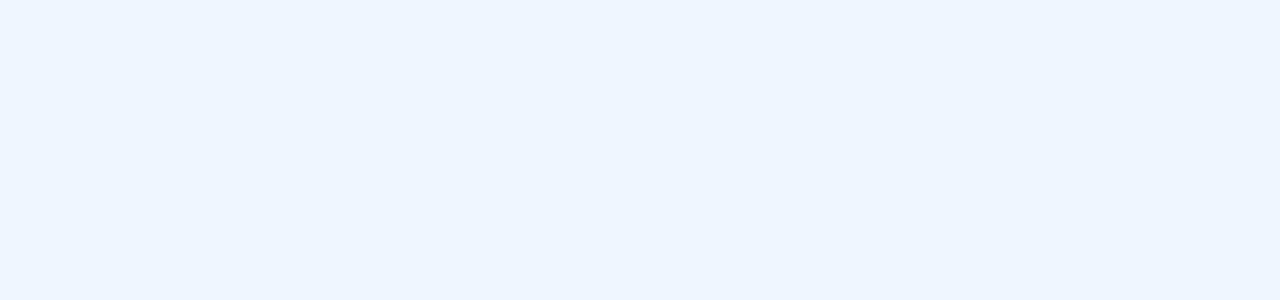
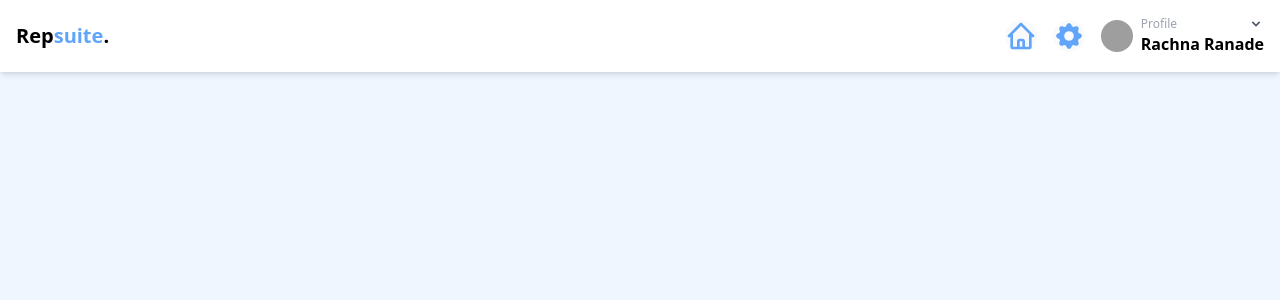
Before and after one commit to amaan-ahmad/repsuite-frontend, a React (Create React App) app: page /dashboard in a window 1280 px wide. Shown: the top 300 px of the page. Built offline with nearby package versions, Linux system fonts and the light colour scheme; grey boxes are pictures that could not be loaded.

Commit message:
navbar added

```diff
--- /dev/null
+++ b/src/components/Navbar.js
@@ -0,0 +1,37 @@
+import { Home, Settings, ArrowChevronDown } from "./svg";
+
+export default function Navbar() {
+  return (
+    <>
+      <div className="bg-white w-full shadow-md p-4 flex flex-row justify-between items-center">
+        <div className="text-xl font-bold">
+          Rep<span className="text-blue-400">suite</span>.
+        </div>
+        <div className="flex justify-evenly flex-row w-auto items-center">
+          <div className="flex items-center justify-center rounded-full bg-gray-50 text-sm w-8 h-8 mx-2">
+            <Home className="text-blue-400 text-xs w-full" />
+          </div>
+          <div className="flex items-center justify-center rounded-full bg-gray-50 text-sm w-8 h-8 mx-2">
+            <Settings className="text-blue-400 text-xs w-full" />
+          </div>
+          <div className="flex items-center justify-center rounded-full bg-gray-50 text-sm w-8 h-8 mx-2">
+            <img
+              className="w-8 h-8 rounded-full"
+              src="https://images.unsplash.com/photo-1593104547489-5cfb3839a3b5?ixid=MXwxMjA3fDB8MHxwaG90by1wYWdlfHx8fGVufDB8fHw%3D&ixlib=rb-1.2.1&auto=format&fit=crop&w=1036&q=80"
+            />
+          </div>
+          <div className="flex flex-col">
+            <div className="flex flex-row justify-between text-xs">
+              <span className="text-gray-400  font-thin">Profile</span>
+              <span className="w-4 h-4">
+                {" "}
+                <ArrowChevronDown className="text-gray-600 font-semibold " />
+              </span>
+            </div>
+            <span className="font-bold">Rachna Ranade</span>
+          </div>
+        </div>
+      </div>
+    </>
+  );
+}
--- a/src/components/svg.js
+++ b/src/components/svg.js
@@ -79,3 +79,60 @@ export const Thumbup = ({ className }) => {
     </>
   );
 };
+
+export const Home = ({ className }) => {
+  return (
+    <>
+      <svg
+        xmlns="http://www.w3.org/2000/svg"
+        fill="none"
+        viewBox="0 0 24 24"
+        stroke="currentColor"
+        className={className}
+      >
+        <path
+          strokeLinecap="round"
+          strokeLinejoin="round"
+          strokeWidth={2}
+          d="M3 12l2-2m0 0l7-7 7 7M5 10v10a1 1 0 001 1h3m10-11l2 2m-2-2v10a1 1 0 01-1 1h-3m-6 0a1 1 0 001-1v-4a1 1 0 011-1h2a1 1 0 011 1v4a1 1 0 001 1m-6 0h6"
+        />
+      </svg>
+    </>
+  );
+};
+export const Settings = ({ className }) => {
+  return (
+    <>
+      <svg
+        xmlns="http://www.w3.org/2000/svg"
+        viewBox="0 0 20 20"
+        fill="currentColor"
+        className={className}
+      >
+        <path
+          fillRule="evenodd"
+          d="M11.49 3.17c-.38-1.56-2.6-1.56-2.98 0a1.532 1.532 0 01-2.286.948c-1.372-.836-2.942.734-2.106 2.106.54.886.061 2.042-.947 2.287-1.561.379-1.561 2.6 0 2.978a1.532 1.532 0 01.947 2.287c-.836 1.372.734 2.942 2.106 2.106a1.532 1.532 0 012.287.947c.379 1.561 2.6 1.561 2.978 0a1.533 1.533 0 012.287-.947c1.372.836 2.942-.734 2.106-2.106a1.533 1.533 0 01.947-2.287c1.561-.379 1.561-2.6 0-2.978a1.532 1.532 0 01-.947-2.287c.836-1.372-.734-2.942-2.106-2.106a1.532 1.532 0 01-2.287-.947zM10 13a3 3 0 100-6 3 3 0 000 6z"
+          clipRule="evenodd"
+        />
+      </svg>
+    </>
+  );
+};
+export const ArrowChevronDown = ({ className }) => {
+  return (
+    <>
+      <svg
+        xmlns="http://www.w3.org/2000/svg"
+        viewBox="0 0 20 20"
+        fill="currentColor"
+        className={className}
+      >
+        <path
+          fillRule="evenodd"
+          d="M5.293 7.293a1 1 0 011.414 0L10 10.586l3.293-3.293a1 1 0 111.414 1.414l-4 4a1 1 0 01-1.414 0l-4-4a1 1 0 010-1.414z"
+          clipRule="evenodd"
+        />
+      </svg>
+    </>
+  );
+};
--- a/src/pages/Dashboard.js
+++ b/src/pages/Dashboard.js
@@ -1,7 +1,11 @@
+import Navbar from "../components/Navbar";
+
 export default function Dashboard() {
   return (
     <>
-      <div className="min-h-screen w-screen bg-blue-50"></div>
+      <div className="min-h-screen w-screen bg-blue-50">
+        <Navbar />
+      </div>
     </>
   );
 }
```
